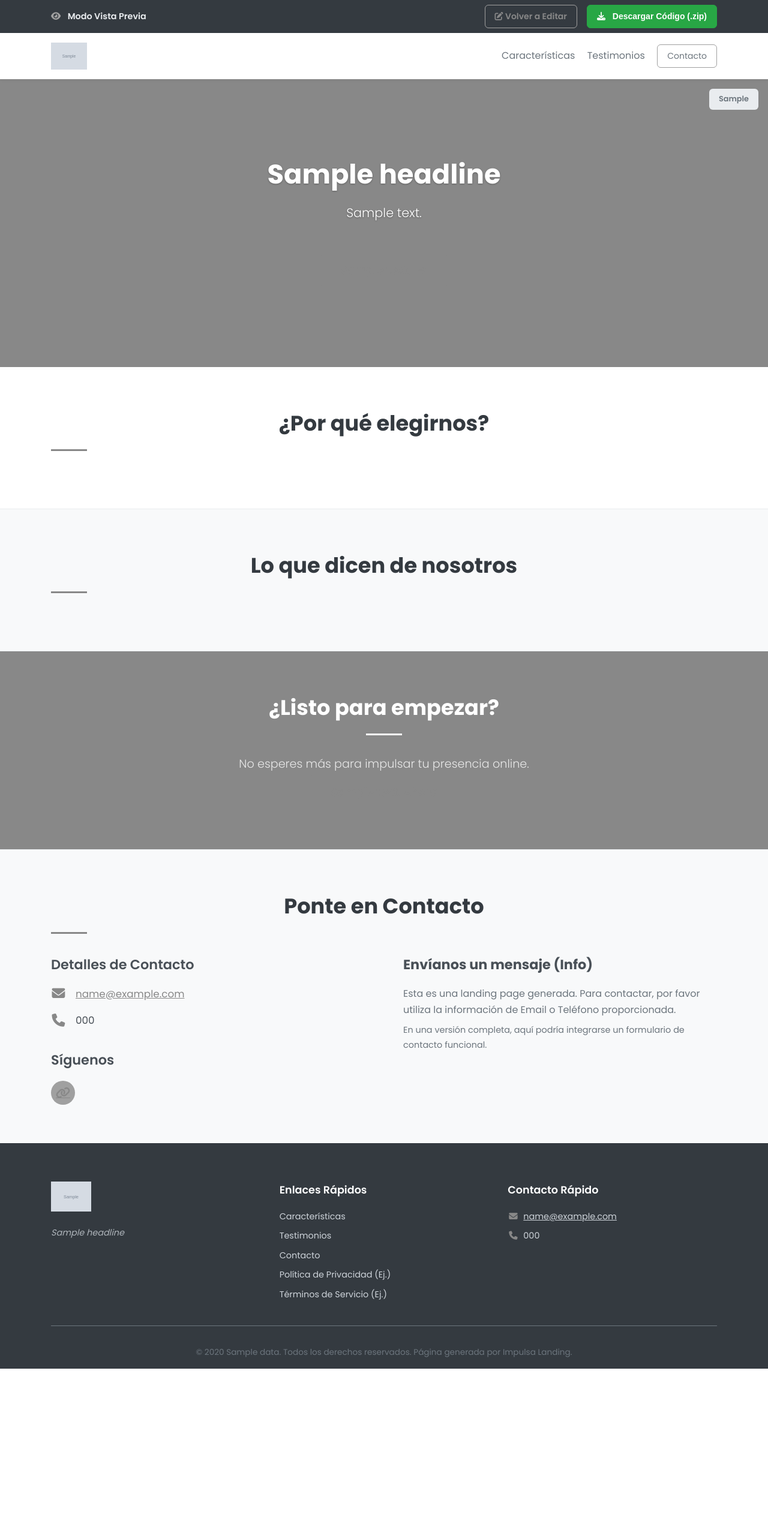
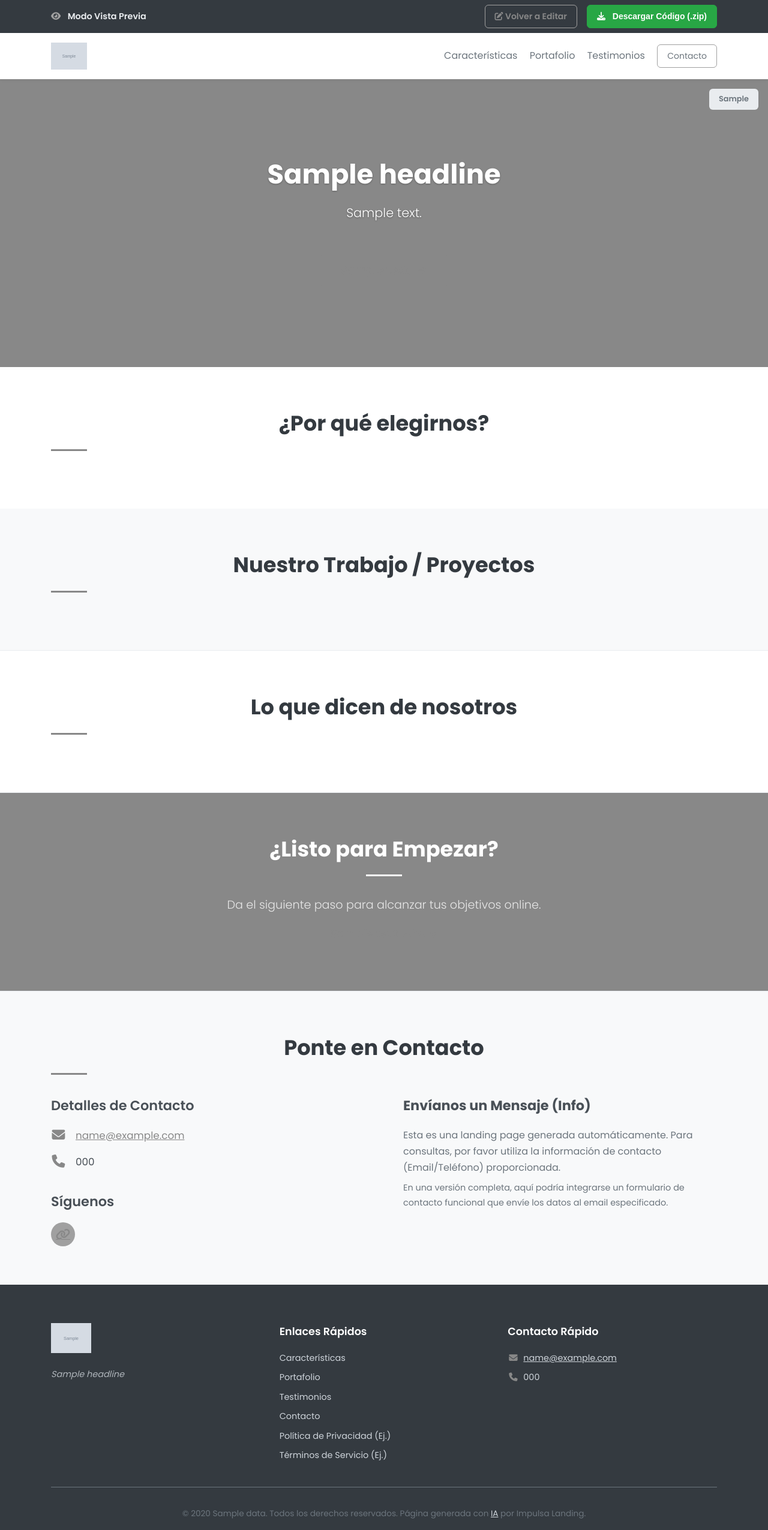
Before and after one commit to morispolanco/landing_page_generator, a Flask app: template templates/preview.html in a window 1280 px wide. Shown: the whole page at 60% size. Before the commit the page ends 2282 px from the top, so only its background shows below. Run offline with Flask 3, Linux system fonts and the light colour scheme; the template is opened without the code that fills it: most values are stand-ins (such as "Sample title", 1, 10 or a date in 2020); grey boxes marked "Sample" are stand-in pictures.

Commit message:
Update preview.html

```diff
--- a/templates/preview.html
+++ b/templates/preview.html
@@ -3,11 +3,14 @@
 <head>
     <meta charset="UTF-8">
     <meta name="viewport" content="width=device-width, initial-scale=1.0">
-    <title>{{ data.name }} - {{ data.headline | truncate(50) }}</title>
+    <title>{{ data.name }} - {{ data.headline | truncate(50) }}</title> {# Título más descriptivo #}
 
+    <!-- Google Fonts (Poppins) -->
     <link rel="preconnect" href="https://fonts.googleapis.com">
     <link rel="preconnect" href="https://fonts.gstatic.com" crossorigin>
     <link href="https://fonts.googleapis.com/css2?family=Poppins:wght@300;400;600;700&display=swap" rel="stylesheet">
+
+    <!-- Font Awesome (para iconos) -->
     <link rel="stylesheet" href="https://cdnjs.cloudflare.com/ajax/libs/font-awesome/6.4.0/css/all.min.css" integrity="sha512-iecdLmaskl7CVkqkXNQ/ZH/XLlvWZOJyj7Yy7tcenmpD1ypASozpmT/E0iPtmFIB46ZmdtAc9eNBvH0H/ZpiBw==" crossorigin="anonymous" referrerpolicy="no-referrer" />
 
     <!-- Enlace CSS: Relativo si es descarga, absoluto (url_for) si es preview -->
@@ -44,10 +47,10 @@
                  background: {{ data.hero_background_css }};
                  /* Determinar color de texto basado en luminancia del color de fondo (simplificado) */
                  {% set bgcolor = data.hero_background_css %}
-                 {% set r = (bgcolor[1:3] | int(base=16)) if bgcolor.startswith('#') else 0 %}
-                 {% set g = (bgcolor[3:5] | int(base=16)) if bgcolor.startswith('#') else 0 %}
-                 {% set b = (bgcolor[5:7] | int(base=16)) if bgcolor.startswith('#') else 0 %}
-                 {% set lum = (0.299 * r + 0.587 * g + 0.114 * b) / 255 %}
+                 {% set r = (bgcolor[1:3] | int(base=16)) if bgcolor and bgcolor.startswith('#') and bgcolor|length == 7 else 0 %}
+                 {% set g = (bgcolor[3:5] | int(base=16)) if bgcolor and bgcolor.startswith('#') and bgcolor|length == 7 else 0 %}
+                 {% set b = (bgcolor[5:7] | int(base=16)) if bgcolor and bgcolor.startswith('#') and bgcolor|length == 7 else 0 %}
+                 {% set lum = (0.299 * r + 0.587 * g + 0.114 * b) / 255 if r != 0 or g != 0 or b != 0 else 0 %}
                  color: {{ '#333333' if lum > 0.5 else '#ffffff' }};
             {% else %}
                 /* Fallback: Color primario sólido */
@@ -55,11 +58,10 @@
                  color: var(--white);
             {% endif %}
         }
-         /* Asegurar que el texto del hero herede el color calculado si no hay imagen */
+         /* Asegurar que el texto del hero herede el color calculado si no hay imagen URL */
          {% if data.hero_background_type != 'image_url' %}
          .hero .headline, .hero .description { color: inherit; }
          {% endif %}
-
     </style>
 </head>
 <!-- Añadir clase si hay imagen URL para estilos condicionales si es necesario -->
@@ -89,7 +91,7 @@
     <nav class="navbar">
         <div class="container">
             <div class="logo">
-                <!-- *** USA logo_src (que tiene SVG logo como Data URL o ruta relativa) *** -->
+                <!-- Usa logo_src (que tiene SVG logo como Data URL o ruta relativa 'images/logo.svg') -->
                 {% if data.logo_src %}
                     <img src="{{ data.logo_src }}" alt="Logo de {{ data.name }}" class="logo-img">
                 {% else %}
@@ -97,7 +99,9 @@
                 {% endif %}
             </div>
              <div class="nav-links">
+                 {# Solo mostrar enlaces a secciones si existen #}
                 {% if data.features_raw and data.features_raw.strip() %}<a href="#features" class="nav-link">Características</a>{% endif %}
+                {% if data.portfolio_raw and data.portfolio_raw.strip() %}<a href="#portfolio" class="nav-link">Portafolio</a>{% endif %}
                 {% if data.testimonials_raw and data.testimonials_raw.strip() %}<a href="#testimonials" class="nav-link">Testimonios</a>{% endif %}
                 <a href="#contact" class="nav-link btn btn-secondary btn-sm">Contacto</a>
             </div>
@@ -107,18 +111,17 @@
     <!-- Sección Hero -->
     <header class="hero">
         <div class="container text-center">
-            <h1 class="headline">{{ data.headline }}</h1>
+            <h1 class="headline">{{ data.headline | default('Increíble Propuesta de Valor Aquí') }}</h1>
             {% if data.description %}
                 <p class="description lead">{{ data.description }}</p>
             {% endif %}
             {% if data.cta_text %}
+                {# El href puede ser '#' o apuntar a #contact o a un enlace externo si se pidiera #}
                 <a href="#contact" class="btn btn-primary btn-lg cta-button">{{ data.cta_text }} <i class="fas fa-arrow-right"></i></a>
             {% endif %}
              <p class="page-type-badge">{{ data.page_type|capitalize }}</p>
         </div>
     </header>
-
-    <!-- ... (Resto de secciones: Features, Testimonials, CTA Secundario, Contacto - SIN CAMBIOS IMPORTANTES, verificar lógica `if` para secciones opcionales) ... -->
 
     <!-- Sección Características/Beneficios -->
     {% if data.features_raw and data.features_raw.strip() %}
@@ -126,16 +129,19 @@
         <div class="container">
             <h2 class="section-title text-center">¿Por qué elegirnos?</h2>
             <div class="features-grid">
+                {# Iterar sobre las líneas de características #}
                 {% for feature_line in data.features_raw.splitlines() %}
+                    {# Intentar parsear el formato icono:Título:Descripción #}
                     {% set parts = feature_line.split(':', 2) %}
                     {% if parts|length >= 3 %}
                         {% set icon_class = parts[0].strip() | default('fa-solid fa-star') %}
                         {% set title = parts[1].strip() %}
                         {% set desc = parts[2].strip() %}
-                        {% if title and desc %} {# Solo mostrar si hay título y descripción #}
+                        {# Solo mostrar si hay título y descripción válidos #}
+                        {% if title and desc %}
                         <div class="feature-item text-center">
                             <div class="feature-icon">
-                                <i class="fa-fw {{ icon_class }}"></i>
+                                <i class="fa-fw {{ icon_class }}"></i> {# fa-fw para ancho fijo #}
                             </div>
                             <h3 class="feature-title">{{ title }}</h3>
                             <p class="feature-description">{{ desc }}</p>
@@ -148,20 +154,65 @@
     </section>
     {% endif %}
 
+    <!-- Sección Portafolio -->
+    {% if data.portfolio_raw and data.portfolio_raw.strip() %}
+    <section id="portfolio" class="section portfolio-section section-bg"> {# section-bg para fondo claro alterno #}
+        <div class="container">
+            <h2 class="section-title text-center">Nuestro Trabajo / Proyectos</h2>
+            <div class="portfolio-grid">
+                 {# Iterar sobre las líneas del portafolio #}
+                {% for item_line in data.portfolio_raw.splitlines() %}
+                    {# Formato: URL_Imagen | Título | Descripción | URL_Enlace (opcional) #}
+                    {% set parts = item_line.split('|', 3) %} {# Limitar a 4 partes máximo #}
+                    {% if parts|length >= 3 %} {# Necesitamos al menos Imagen, Título, Desc #}
+                        {% set image_url = parts[0].strip() %}
+                        {% set title = parts[1].strip() %}
+                        {% set description = parts[2].strip() %}
+                        {% set link_url = parts[3].strip() if parts|length >= 4 else None %}
+
+                        {# Validar que los campos básicos no estén vacíos #}
+                        {% if image_url and title and description %}
+                        <div class="portfolio-item">
+                            <div class="portfolio-image">
+                                <img src="{{ image_url }}" alt="{{ title }}" loading="lazy"> {# Añadir lazy loading #}
+                            </div>
+                            <div class="portfolio-content">
+                                <h3 class="portfolio-title">{{ title }}</h3>
+                                <p class="portfolio-description">{{ description }}</p>
+                                {# Mostrar botón solo si hay URL de enlace #}
+                                {% if link_url %}
+                                    <a href="{{ link_url }}" target="_blank" rel="noopener noreferrer" class="btn btn-secondary btn-sm portfolio-link">
+                                        Ver Proyecto <i class="fas fa-external-link-alt fa-xs"></i>
+                                    </a>
+                                {% endif %}
+                            </div>
+                        </div>
+                        {% endif %} {# /if image_url and title and description #}
+                    {% endif %} {# /if parts|length >= 3 #}
+                {% endfor %}
+            </div>
+        </div>
+    </section>
+    {% endif %}
+
     <!-- Sección Testimonios -->
     {% if data.testimonials_raw and data.testimonials_raw.strip() %}
-    <section id="testimonials" class="section testimonials-section section-bg">
+    {# Alternar fondo si la sección anterior no era section-bg #}
+    <section id="testimonials" class="section testimonials-section {% if not (data.portfolio_raw and data.portfolio_raw.strip()) %}section-bg{% endif %}">
         <div class="container">
             <h2 class="section-title text-center">Lo que dicen de nosotros</h2>
             <div class="testimonials-grid">
+                 {# Iterar sobre las líneas de testimonios #}
                  {% for testimonial_line in data.testimonials_raw.splitlines() %}
+                    {# Intentar parsear el formato "Cita." - Nombre, Cargo #}
                     {% set quote_parts = testimonial_line.split('-', 1) %}
                     {% if quote_parts|length >= 2 %}
                         {% set quote = quote_parts[0].strip().strip('"') %}
                         {% set author_parts = quote_parts[1].split(',', 1) %}
                         {% set author_name = author_parts[0].strip() %}
                         {% set author_title = author_parts[1].strip() if author_parts|length > 1 else '' %}
-                         {% if quote and author_name %} {# Solo mostrar si hay cita y autor #}
+                         {# Solo mostrar si hay cita y autor válidos #}
+                         {% if quote and author_name %}
                         <div class="testimonial-item">
                             <blockquote class="testimonial-quote">
                                 <i class="fas fa-quote-left quote-icon"></i>
@@ -180,19 +231,20 @@
     </section>
     {% endif %}
 
-    <!-- Sección CTA Secundaria (Opcional) -->
+    <!-- Sección CTA Secundaria -->
     <section class="section cta-secondary-section text-center">
         <div class="container">
-            <h2 class="section-title">¿Listo para empezar?</h2>
-            <p class="lead">No esperes más para impulsar tu presencia online.</p>
+            <h2 class="section-title">¿Listo para Empezar?</h2>
+            <p class="lead">Da el siguiente paso para alcanzar tus objetivos online.</p>
             {% if data.cta_text %}
+                 {# El href puede ser '#' o apuntar a #contact #}
                  <a href="#contact" class="btn btn-primary btn-lg cta-button">{{ data.cta_text }} Ahora</a>
             {% endif %}
         </div>
     </section>
 
     <!-- Sección Contacto -->
-    <section id="contact" class="section contact-section section-bg">
+    <section id="contact" class="section contact-section section-bg"> {# Siempre con fondo alterno #}
         <div class="container">
             <h2 class="section-title text-center">Ponte en Contacto</h2>
             <div class="contact-grid">
@@ -204,33 +256,39 @@
                     {% if data.contact_phone %}
                         <p><i class="fas fa-phone fa-fw contact-icon"></i> {{ data.contact_phone }}</p>
                     {% endif %}
+                    {# Renderizar redes sociales solo si hay alguna #}
                     {% if data.social_links_raw and data.social_links_raw.strip() %}
                         <h3 class="social-title">Síguenos</h3>
                         <ul class="social-links-list">
                             {% for link in data.social_links_raw.splitlines() %}
                                 {% set cleaned_link = link.strip() %}
                                 {% if cleaned_link %}
-                                    {% set platform_icon = 'fa-link' %}
-                                    {% set brand_prefix = 'fas' %}
+                                    {# Determinar icono de Font Awesome basado en URL #}
+                                    {% set platform_icon = 'fa-link' %} {# Icono por defecto #}
+                                    {% set brand_prefix = 'fas' %} {# Prefijo por defecto #}
                                     {% if 'linkedin.com' in cleaned_link %}{% set platform_icon = 'fa-linkedin' %}{% set brand_prefix = 'fab' %}
-                                    {% elif 'twitter.com' in cleaned_link or 'x.com' in cleaned_link %}{% set platform_icon = 'fa-twitter' %}{% set brand_prefix = 'fab' %}
+                                    {% elif 'twitter.com' in cleaned_link or 'x.com' in cleaned_link %}{% set platform_icon = 'fa-x-twitter' %}{% set brand_prefix = 'fab' %} {# Icono actualizado para X #}
                                     {% elif 'github.com' in cleaned_link %}{% set platform_icon = 'fa-github' %}{% set brand_prefix = 'fab' %}
                                     {% elif 'instagram.com' in cleaned_link %}{% set platform_icon = 'fa-instagram' %}{% set brand_prefix = 'fab' %}
                                     {% elif 'facebook.com' in cleaned_link %}{% set platform_icon = 'fa-facebook' %}{% set brand_prefix = 'fab' %}
                                     {% elif 'youtube.com' in cleaned_link %}{% set platform_icon = 'fa-youtube' %}{% set brand_prefix = 'fab' %}
                                     {% elif 'behance.net' in cleaned_link %}{% set platform_icon = 'fa-behance' %}{% set brand_prefix = 'fab' %}
                                     {% elif 'dribbble.com' in cleaned_link %}{% set platform_icon = 'fa-dribbble' %}{% set brand_prefix = 'fab' %}
+                                    {% elif 'tiktok.com' in cleaned_link %}{% set platform_icon = 'fa-tiktok' %}{% set brand_prefix = 'fab' %}
+                                    {% elif 'pinterest.com' in cleaned_link %}{% set platform_icon = 'fa-pinterest' %}{% set brand_prefix = 'fab' %}
                                     {% endif %}
-                                    <li><a href="{{ cleaned_link }}" target="_blank" rel="noopener noreferrer" title="Enlace a {{ platform_icon|replace('fa-', '')|capitalize }}"><i class="{{ brand_prefix }} {{ platform_icon }} social-icon"></i></a></li>
+                                    <li><a href="{{ cleaned_link }}" target="_blank" rel="noopener noreferrer" aria-label="Enlace a {{ platform_icon|replace('fa-', '')|capitalize }}" title="{{ platform_icon|replace('fa-', '')|capitalize }}">
+                                        <i class="{{ brand_prefix }} {{ platform_icon }} social-icon"></i>
+                                    </a></li>
                                 {% endif %}
                             {% endfor %}
                         </ul>
                     {% endif %}
                 </div>
                  <div class="contact-message">
-                     <h3>Envíanos un mensaje (Info)</h3>
-                     <p>Esta es una landing page generada. Para contactar, por favor utiliza la información de Email o Teléfono proporcionada.</p>
-                     <p><small>En una versión completa, aquí podría integrarse un formulario de contacto funcional.</small></p>
+                     <h3>Envíanos un Mensaje (Info)</h3>
+                     <p>Esta es una landing page generada automáticamente. Para consultas, por favor utiliza la información de contacto (Email/Teléfono) proporcionada.</p>
+                     <p><small>En una versión completa, aquí podría integrarse un formulario de contacto funcional que envíe los datos al email especificado.</small></p>
                  </div>
             </div>
         </div>
@@ -241,7 +299,7 @@
         <div class="container">
             <div class="footer-content">
                 <div class="footer-col footer-about">
-                     <!-- *** USA logo_src *** -->
+                     <!-- Usa logo_src -->
                      {% if data.logo_src %}
                         <img src="{{ data.logo_src }}" alt="Logo de {{ data.name }}" class="footer-logo">
                     {% else %}
@@ -252,9 +310,12 @@
                 <div class="footer-col footer-links">
                     <h4>Enlaces Rápidos</h4>
                     <ul>
+                         {# Solo mostrar enlaces a secciones si existen #}
                          {% if data.features_raw and data.features_raw.strip() %}<li><a href="#features">Características</a></li>{% endif %}
+                         {% if data.portfolio_raw and data.portfolio_raw.strip() %}<li><a href="#portfolio">Portafolio</a></li>{% endif %}
                          {% if data.testimonials_raw and data.testimonials_raw.strip() %}<li><a href="#testimonials">Testimonios</a></li>{% endif %}
                         <li><a href="#contact">Contacto</a></li>
+                        {# Enlaces de ejemplo, podrían hacerse configurables #}
                         <li><a href="#">Política de Privacidad (Ej.)</a></li>
                         <li><a href="#">Términos de Servicio (Ej.)</a></li>
                     </ul>
@@ -270,7 +331,7 @@
                 </div>
             </div>
             <div class="footer-bottom text-center">
-                <p>© {{ current_year }} {{ data.name }}. Todos los derechos reservados. Página generada por Impulsa Landing.</p>
+                <p>© {{ current_year }} {{ data.name }}. Todos los derechos reservados. Página generada con <a href="https://github.com/google/generative-ai-python" target="_blank" rel="noopener">IA</a> por Impulsa Landing.</p>
             </div>
         </div>
     </footer>
```
